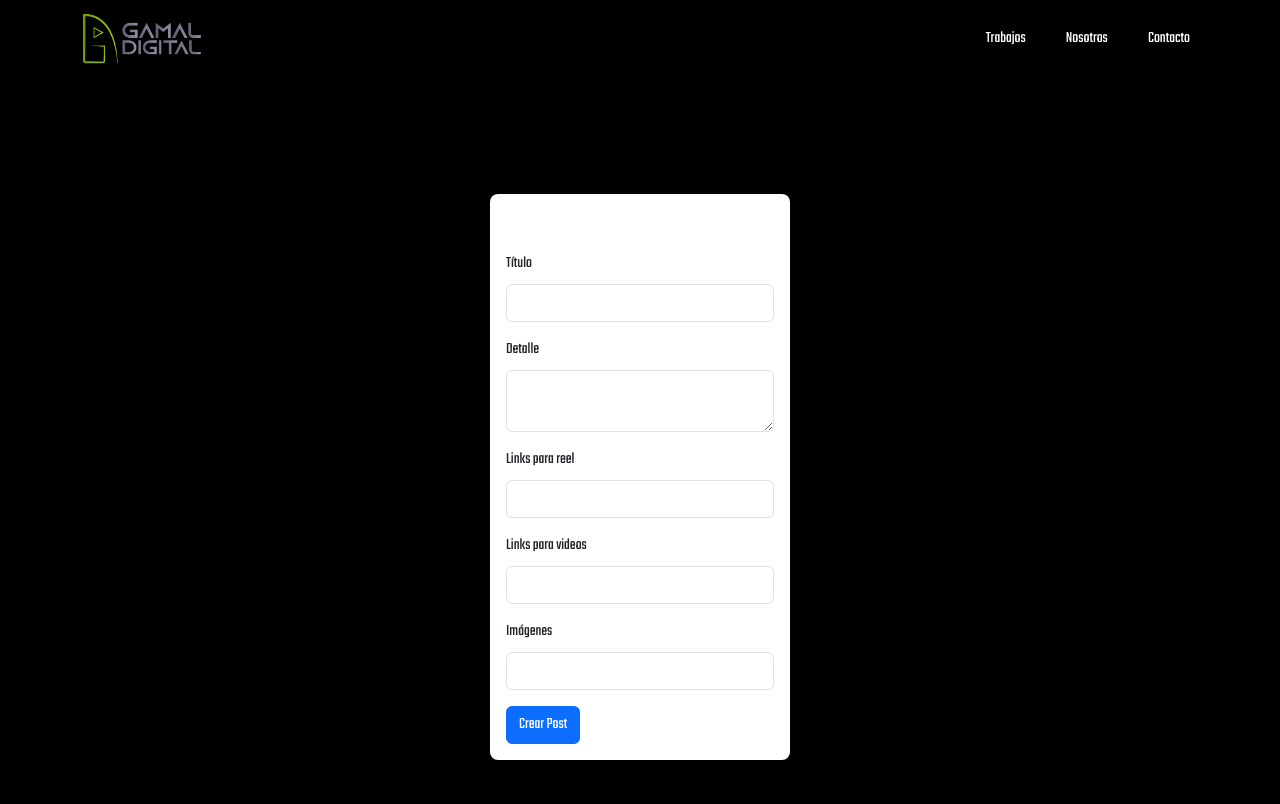
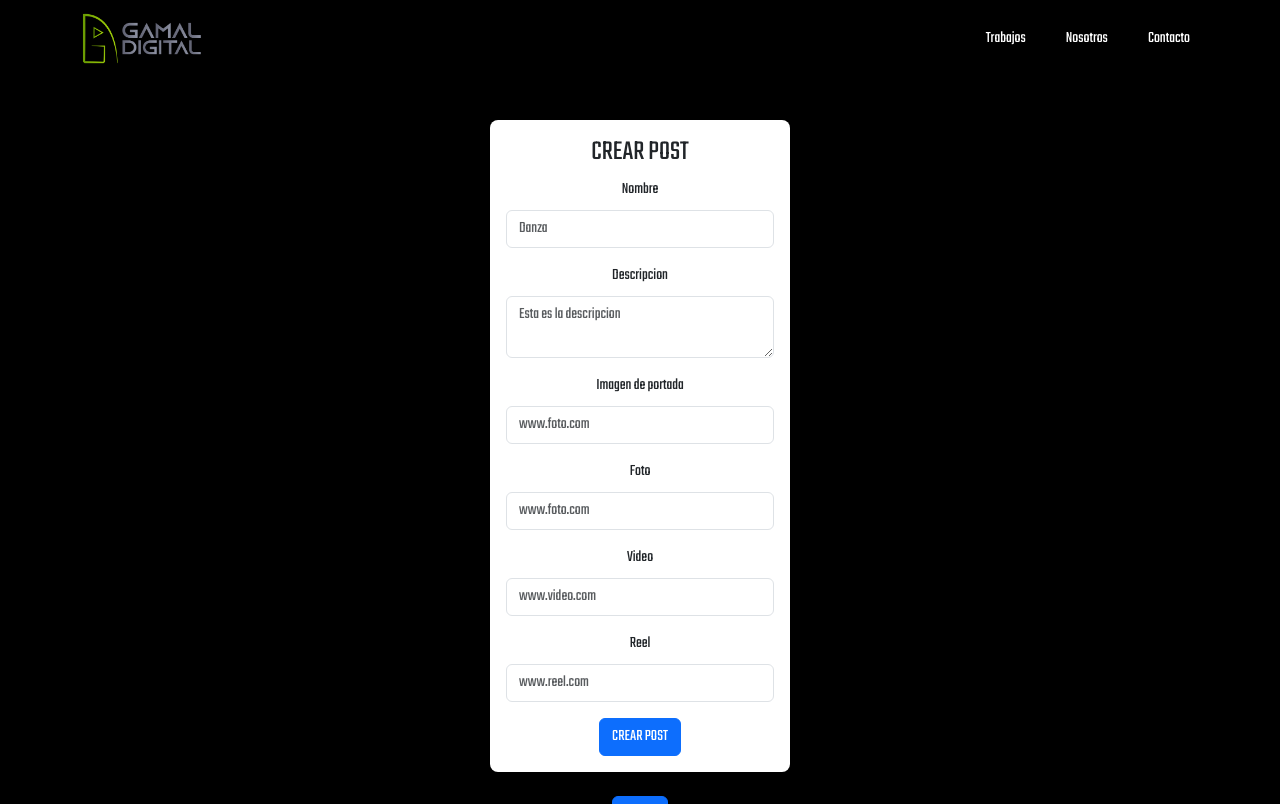
Before and after one commit to CristhianLeal/gamal-front, a React (Vite) app: page /registerpost in a window 1280 px wide. Shown: the top 804 px of the page. Built offline with nearby package versions, Linux system fonts and the light colour scheme.

Commit message:
creation of form for registerPost

```diff
--- a/src/Pages/RegisterPost/RegisterPost.jsx
+++ b/src/Pages/RegisterPost/RegisterPost.jsx
@@ -1,47 +1,162 @@
 import { useForm } from 'react-hook-form'
+import { toast } from 'react-toastify'
+import axios from 'axios'
 import './registerPost.css'
+import { Link } from 'react-router-dom'
+import { useEffect } from 'react'
 
 const RegisterPost = () => {
-  const { register, handleSubmit, formState: { errors }, reset } = useForm()
-  const onSubmit = (data) => {
-    console.log(data)
-    reset()
+  const { register, handleSubmit, formState: { errors }, reset, setValue } = useForm()
+  const onSubmit = async (data) => {
+    if (name === null) {
+      try {
+        console.log(data)
+        const response = await axios.post('http://localhost:8003/posts', data)
+        if (response.status === 201) {
+          toast.success(response.data.message)
+        } else {
+          toast.error(response.data)
+        }
+      } catch (error) {
+        console.error('Error al crear post', error)
+        toast.error(error.response.data.message)
+      }
+      // reset()
+    } else {
+      try {
+        const response = await axios.put(`http://localhost:8003/posts/${id}`, data)
+        if (response.status === 201) {
+          toast.success(response.data.message)
+          clearStorage()
+          window.location.href = '/adminabout'
+        } else {
+          toast.error(response.data)
+        }
+      } catch (error) {
+        console.error('Error al editar post', error)
+        toast.error(error.response.data.message)
+      }
+    }
+  }
+  const id = localStorage.getItem('key')
+  const name = localStorage.getItem('name')
+  const description = localStorage.getItem('description')
+  const picture = localStorage.getItem('picture')
+  useEffect(() => {
+    setValue('name', name)
+    setValue('description', description)
+    setValue('picture', picture)
+  }, [])
+
+  const clearStorage = () => {
+    localStorage.clear()
   }
 
   return (
-    <div className="background-black">
+    <div className="background-black d-flex flex-column">
       <div className="form-container p-3">
-        <h3 className="text-center text-white">CREAR POST</h3>
-        <form onSubmit={handleSubmit(onSubmit)}>
+        <h3 className="text-center">{name === null ? 'CREAR POST' : `EDITAR POST ${name}`}</h3>
+        <form className='text-center' onSubmit={handleSubmit(onSubmit)}>
           <div className="mb-3">
-            <label className="form-label">Título</label>
-            <input type="text" className={`form-control ${errors.titulo ? 'is-invalid' : ''}`} {...register('titulo', { required: true })} />
-            {errors.titulo && <div className="invalid-feedback">Este campo es requerido</div>}
+            <label className="form-label">Nombre</label>
+            <input
+              type="text"
+              className={`form-control ${errors.name ? 'is-invalid' : ''}`}
+              placeholder="Danza"
+              {...register('name', {
+                required: 'name is required',
+                minLength: {
+                  value: 3,
+                  message: 'name must be at least 3 characters long'
+                }
+              })}
+            />
+            {errors.name && <div className="invalid-feedback">{errors.name.message}</div>}
           </div>
-
           <div className="mb-3">
-            <label className="form-label">Detalle</label>
-            <textarea className={`form-control ${errors.detalle ? 'is-invalid' : ''}`} {...register('detalle', { required: true })} />
-            {errors.detalle && <div className="invalid-feedback">Este campo es requerido</div>}
+            <label className="form-label">Descripcion</label>
+            <textarea
+              className={`form-control ${errors.description ? 'is-invalid' : ''}`}
+              placeholder="Esta es la descripcion"
+              {...register('description', {
+                required: 'description is required',
+                minLength: {
+                  value: 10,
+                  message: 'description must be at least 10 characters long'
+                }
+              })}
+            />
+            {errors.description && <div className="invalid-feedback">{errors.description.message}</div>}
           </div>
-
           <div className="mb-3">
-            <label className="form-label">Links para reel</label>
-            <input type="text" className="form-control" {...register('linksReel')} />
+            <label className="form-label">Imagen de portada</label>
+            <input
+            type="text"
+            className={`form-control ${errors.picture ? 'is-invalid' : ''}`}
+            placeholder="www.foto.com"
+            {...register('picture', {
+              required: 'picture is required',
+              minLength: {
+                value: 10,
+                message: 'picture must be at least 10 characters long'
+              }
+            })} />
+            {errors.picture && <div className="invalid-feedback">{errors.picture.message}</div>}
           </div>
-
           <div className="mb-3">
-            <label className="form-label">Links para videos</label>
-            <input type="text" className="form-control" {...register('linksVideos')} />
+            <label className="form-label">Foto</label>
+            <input
+            type="text"
+            className={`form-control ${errors.foto ? 'is-invalid' : ''}`}
+            placeholder="www.foto.com"
+            {...register('foto', {
+              required: 'foto is required',
+              minLength: {
+                value: 10,
+                message: 'foto must be at least 10 characters long'
+              }
+            })} />
+            {errors.foto && <div className="invalid-feedback">{errors.foto.message}</div>}
           </div>
-
           <div className="mb-3">
-            <label className="form-label">Imágenes</label>
-            <input type="text" className="form-control" {...register('imagenes')} />
+            <label className="form-label">Video</label>
+            <input
+            type="text"
+            className={`form-control ${errors.video ? 'is-invalid' : ''}`}
+            placeholder="www.video.com"
+            {...register('video', {
+              required: 'video is required',
+              minLength: {
+                value: 10,
+                message: 'video must be at least 10 characters long'
+              }
+            })} />
+            {errors.video && <div className="invalid-feedback">{errors.video.message}</div>}
           </div>
-
-          <button type="submit" className="btn btn-primary">Crear Post</button>
+          <div className="mb-3">
+            <label className="form-label">Reel</label>
+            <input
+            type="text"
+            className={`form-control ${errors.reel ? 'is-invalid' : ''}`}
+            placeholder="www.reel.com"
+            {...register('reel', {
+              required: 'reel is required',
+              minLength: {
+                value: 10,
+                message: 'reel must be at least 10 characters long'
+              }
+            })} />
+            {errors.reel && <div className="invalid-feedback">{errors.reel.message}</div>}
+          </div>
+          <button type="submit" className="btn btn-primary">{name === null ? 'CREAR POST' : 'EDITAR POST'}</button>
         </form>
+      </div>
+      <div className='d-flex flex-row'>
+        <Link className='text-decoration-none text-white mt-4' to={'/adminabout'} onClick={clearStorage}>
+          <button className="btn btn-primary action-button mx-2">
+            ATRAS
+          </button>
+        </Link>
       </div>
     </div>
   )
```
